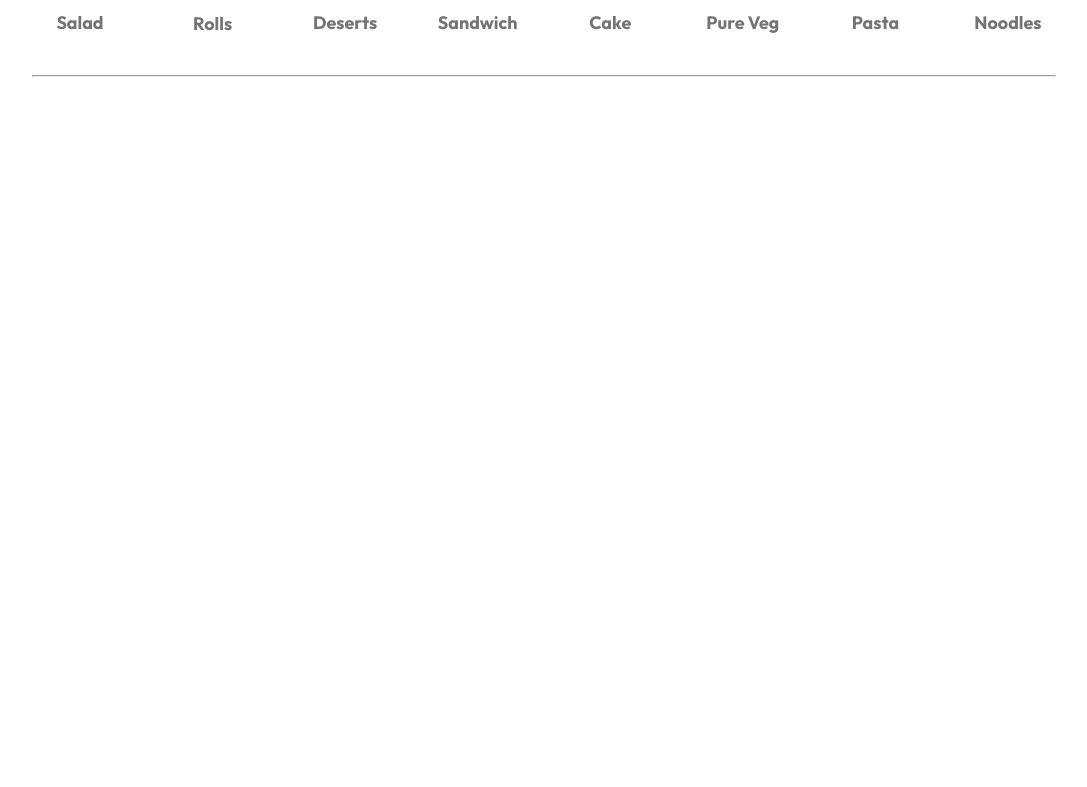
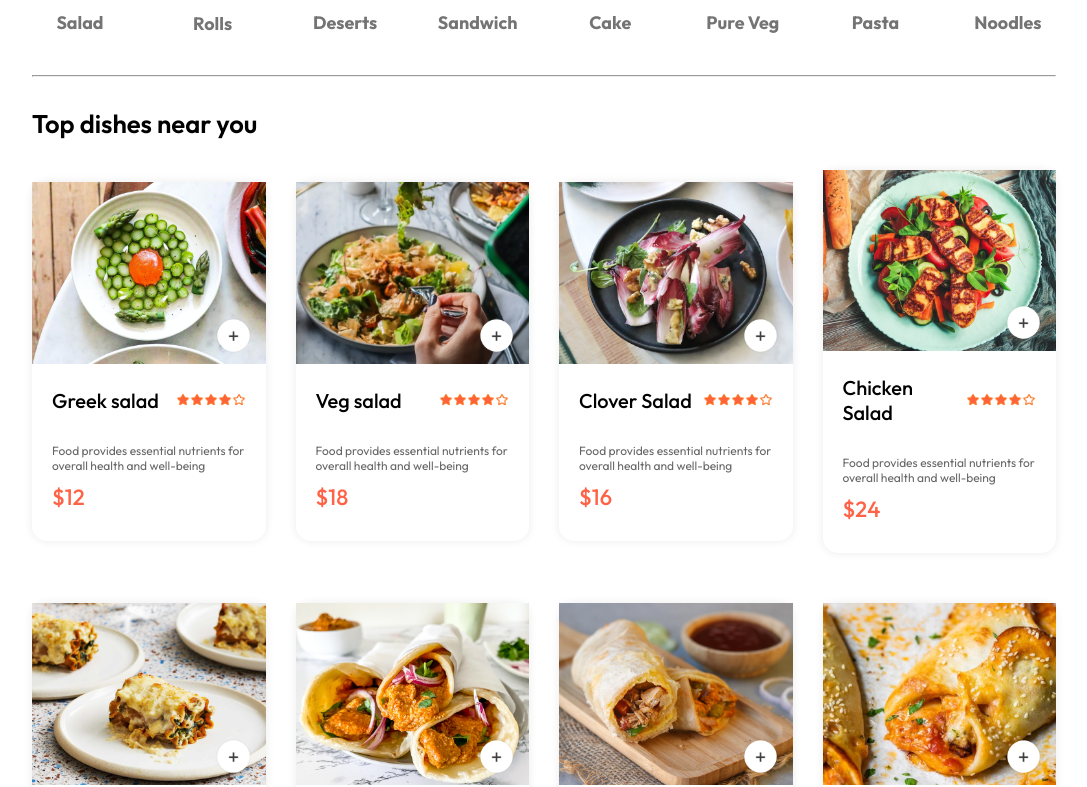
Before and after one commit to clairemuiru1/Food-Delivery, a React (Vite) app in the folder client/: page / in a window 1280 px wide. Shown: the part 817-1604 px from the top of the page, without its empty margins (96-1183 px from the left). Before the commit the page ends 894 px from the top, so only its background shows below. Built offline with nearby package versions, Linux system fonts and the light colour scheme.

Commit message:
"style add to cart button"

```diff
--- /dev/null
+++ b/client/src/Context/Store.jsx
@@ -0,0 +1,19 @@
+import { createContext } from "react";
+import { food_list } from "../assets/assets";
+
+export const Store = createContext(null)
+
+const StoreProvider = (props) =>{
+
+
+    const contextValue = {
+        food_list
+    }
+    return (
+        <Store.Provider value={contextValue}>
+            {props.children}
+        </Store.Provider>
+    )
+}
+
+export default StoreProvider
--- /dev/null
+++ b/client/src/components/FoodDisplay/FoodDisplay.css
@@ -0,0 +1,14 @@
+.food-display{
+    margin-top: 30px;
+}
+.food-display h2{
+    font-size: max(2vw,24px);
+    font-weight: 600;
+}
+.food-display-list{
+    display: grid;
+    grid-template-columns: repeat(auto-fill,minmax(200px,1fr));
+    margin-top: 30px;
+    gap: 30px;
+    row-gap: 50px;
+}
--- /dev/null
+++ b/client/src/components/FoodDisplay/FoodDisplay.jsx
@@ -0,0 +1,23 @@
+import React,{ useContext }   from 'react'
+import "./FoodDisplay.css"
+import {Store} from '../../Context/Store'
+import FoodItem from '../FoodItem/FoodItem'
+
+function FoodDisplay(category) {
+
+    const {food_list} = useContext(Store)
+  return (
+    <div className='food-display' id='food-display'>
+        <h2>Top dishes near you</h2>
+        <div className="food-display-list">
+            {
+                food_list.map((item, index) => {
+                   return <FoodItem key={index} id={item._id} name={item.name} description={item.description} price={item.price} image={item.image}/>
+                })
+            }
+        </div>
+    </div>
+  )
+}
+
+export default FoodDisplay
--- /dev/null
+++ b/client/src/components/FoodItem/FoodItem.jsx
@@ -0,0 +1,40 @@
+import React, { useState } from 'react'
+import './Fooditem.css'
+import rating_starts from '../../assets/rating_starts.png'
+import add_icon_white from '../../assets/add_icon_white.png'
+import add_icon_green from '../../assets/add_icon_green.png'
+import remove_icon_red from '../../assets/remove_icon_red.png'
+function FoodItem({id,name,price,description,image}) {
+
+    const [itemCount,setItemCount] = useState(0)
+
+  return (
+    <div className='food-item'>
+      <div className="food-item-img-container">
+        <img className='food-item-img' src={image} alt=""/>
+        {!itemCount
+            ?<img className='add' onClick={()=>setItemCount(prev=> prev+1)} src={add_icon_white}/>
+            :<div className='food-item-counter'>
+                <img onClick={()=>setItemCount(prev=> prev-1)} src={remove_icon_red}/>
+                <p>{itemCount}</p>
+                <img onClick={()=>setItemCount(prev=> prev+1)} src={add_icon_green}/>
+            </div>
+        }
+      </div>
+      <div className="food-item-info">
+        <div className="food-item-name-ratings">
+            <p>{name}</p>
+            <img  src={rating_starts} alt=""/>
+        </div>
+        <p className="food-item-desc">
+            {description}
+        </p>
+        <p className="food-item-price">
+            ${price}
+        </p>
+      </div>
+    </div>
+  )
+}
+
+export default FoodItem
--- /dev/null
+++ b/client/src/components/FoodItem/Fooditem.css
@@ -0,0 +1,63 @@
+.food-item{
+    width: 100%;
+    margin: auto;
+    border-radius: 15px;
+    box-shadow: 0px 0px 10px #00000015;
+    transition: 0.3s;
+    animation: fadeIn 1s ;
+}
+.food-item-img{
+    width: 100%;
+    border-radius: i5px 15px 0px 0px;
+}
+.food-item-info{
+    padding: 20px;
+}
+.food-item-name-ratings{
+    display: flex;
+    justify-content: space-between;
+    align-items: center;
+    margin-bottom: 30px;
+}
+.food-item-name-ratings p{
+    font-size: 20px;
+    font-weight: 500;
+}
+.food-item-name-ratings img{
+    width: 70px;
+}
+.food-item-desc{
+    color: #676767;
+    font-size: 12px;
+}
+.food-item-price{
+    font-size: 22px;
+    font-weight: 500;
+    color: tomato;
+    margin: 10px 0px;
+}
+.food-item-img-container{
+    position: relative;
+}
+.food-item-img-container .add{
+width: 35px;
+position: absolute;
+bottom: 15px;
+right: 15px;
+cursor: pointer;
+border-radius: 50%;
+}
+.food-item-counter{
+    position: absolute;
+    bottom: 15px;
+    right: 15px;
+    display: flex;
+    align-items: center;
+    gap: 10px;
+    padding: 6px;
+    border-radius: 50px;
+    background-color: white;
+}
+.food-item-counter img{
+    width: 30px;
+}
--- a/client/src/main.jsx
+++ b/client/src/main.jsx
@@ -3,9 +3,12 @@ import ReactDOM from 'react-dom/client'
 import App from './App.jsx'
 import './index.css'
 import { BrowserRouter } from "react-router-dom"
+import StoreProvider from './Context/Store.jsx'
 ReactDOM.createRoot(document.getElementById('root')).render(
   <BrowserRouter>
-    <App />
+    <StoreProvider>
+      <App />
+    </StoreProvider>
   </BrowserRouter>
 
 
--- a/client/src/pages/Home/Home.jsx
+++ b/client/src/pages/Home/Home.jsx
@@ -2,12 +2,14 @@ import React, { useState } from 'react'
 import "./Home.css"
 import Header from '../../components/Header/Header'
 import ExploreMenu from '../../components/ExploreMenu/ExploreMenu'
+import FoodDisplay from '../../components/FoodDisplay/FoodDisplay'
 function Home() {
     const [category ,setCategory]= useState("All")
   return (
     <div>
       <Header/>
       <ExploreMenu category={category} setCategory={setCategory}/>
+      <FoodDisplay category={category} />
     </div>
   )
 }
```
